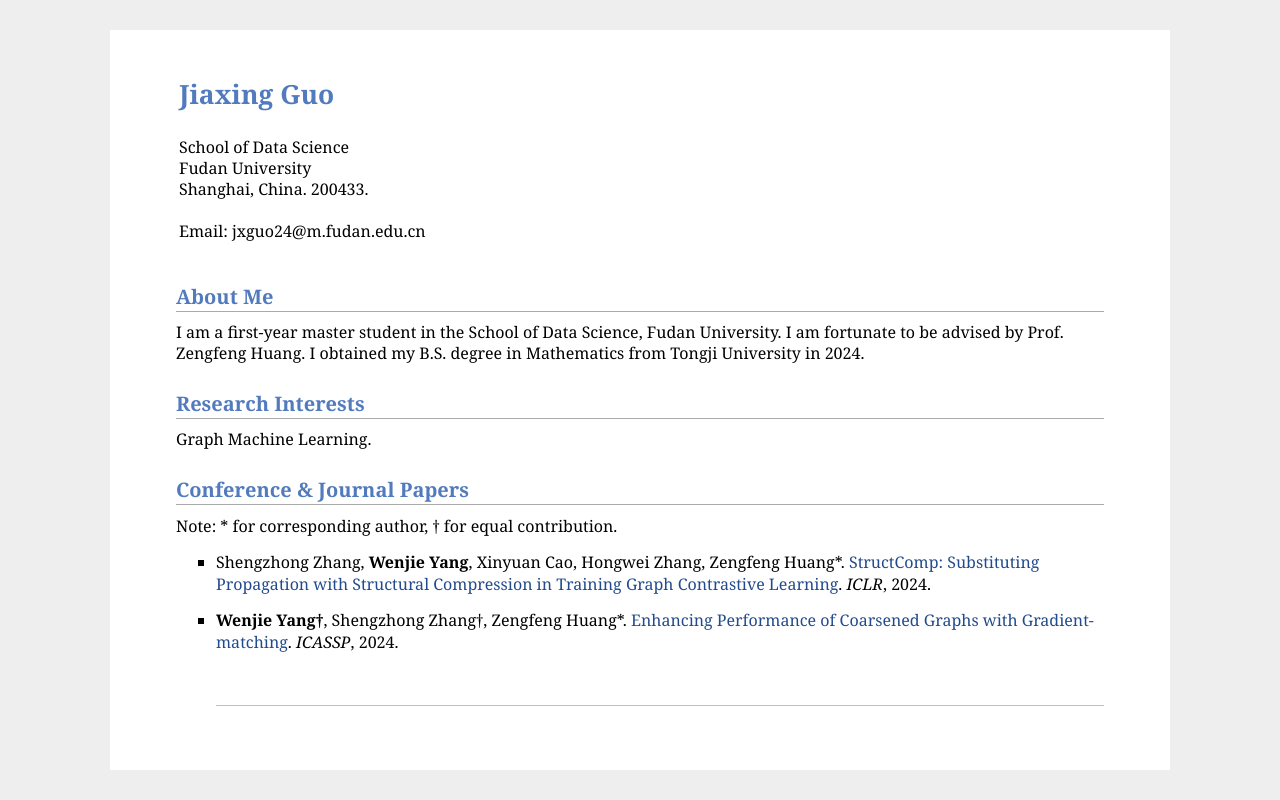
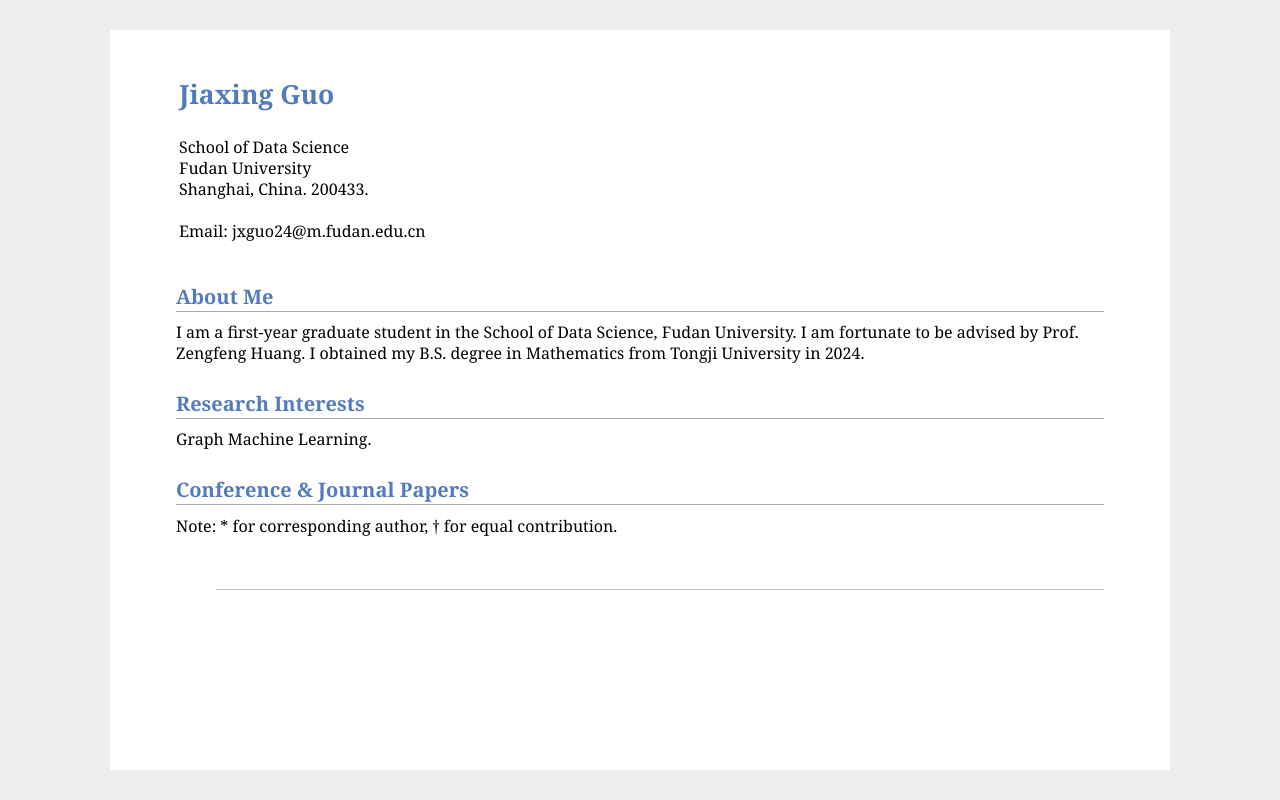
Before and after one commit to jxguo01/jxguo01.github.io, a plain HTML site: page index.html in a window 1280 px wide. Drawn offline with Linux system fonts and the light colour scheme.

Commit message:
Update index.html

```diff
--- a/index.html
+++ b/index.html
@@ -28,7 +28,7 @@
 
 <h2>About Me</h2>
 <p>
-    I am a first-year master student in the School of Data Science, Fudan University. I am fortunate to be advised by Prof. Zengfeng Huang. I obtained my B.S. degree in Mathematics from Tongji University in 2024.
+    I am a first-year graduate student in the School of Data Science, Fudan University. I am fortunate to be advised by Prof. Zengfeng Huang. I obtained my B.S. degree in Mathematics from Tongji University in 2024.
 </p>
 
 <h2>Research Interests</h2>
@@ -40,12 +40,7 @@
 <h2>Conference & Journal Papers<small></small></h2>
 Note: * for corresponding author, † for equal contribution.
 <ul>
-        <li>
-            Shengzhong Zhang, <b>Wenjie Yang</b>, Xinyuan Cao, Hongwei Zhang, Zengfeng Huang*. <a href="https://openreview.net/forum?id=a4DBEeGfQq">StructComp: Substituting Propagation with Structural Compression in Training Graph Contrastive Learning</a>. <i>ICLR</i>, 2024.
-    </li>
-    <li>
-   <b>Wenjie Yang†</b>, Shengzhong Zhang†, Zengfeng Huang*. <a href="https://ieeexplore.ieee.org/document/10448089">Enhancing Performance of Coarsened Graphs with Gradient-matching</a>. <i>ICASSP</i>, 2024.
-   </li>
+
 <div id="footer">
     <div id="footer-text"></div>
 </div>
```
